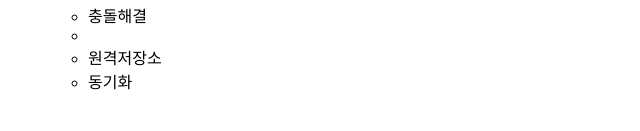
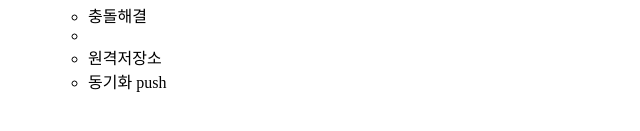
Before and after one commit to yjs620/testRepo, a website: page index2.html in a window 1280 px wide. Shown: the part 143-274 px from the top of the page, 0-640 px from the left. Drawn offline with Linux system fonts and the light colour scheme.

Commit message:
푸시 추가

```diff
--- a/index2.html
+++ b/index2.html
@@ -13,6 +13,7 @@
 <li>충돌해결<li>
 <li>원격저장소<li>
 동기화
+push
 <ul>
 </ul>
 <table>
```
